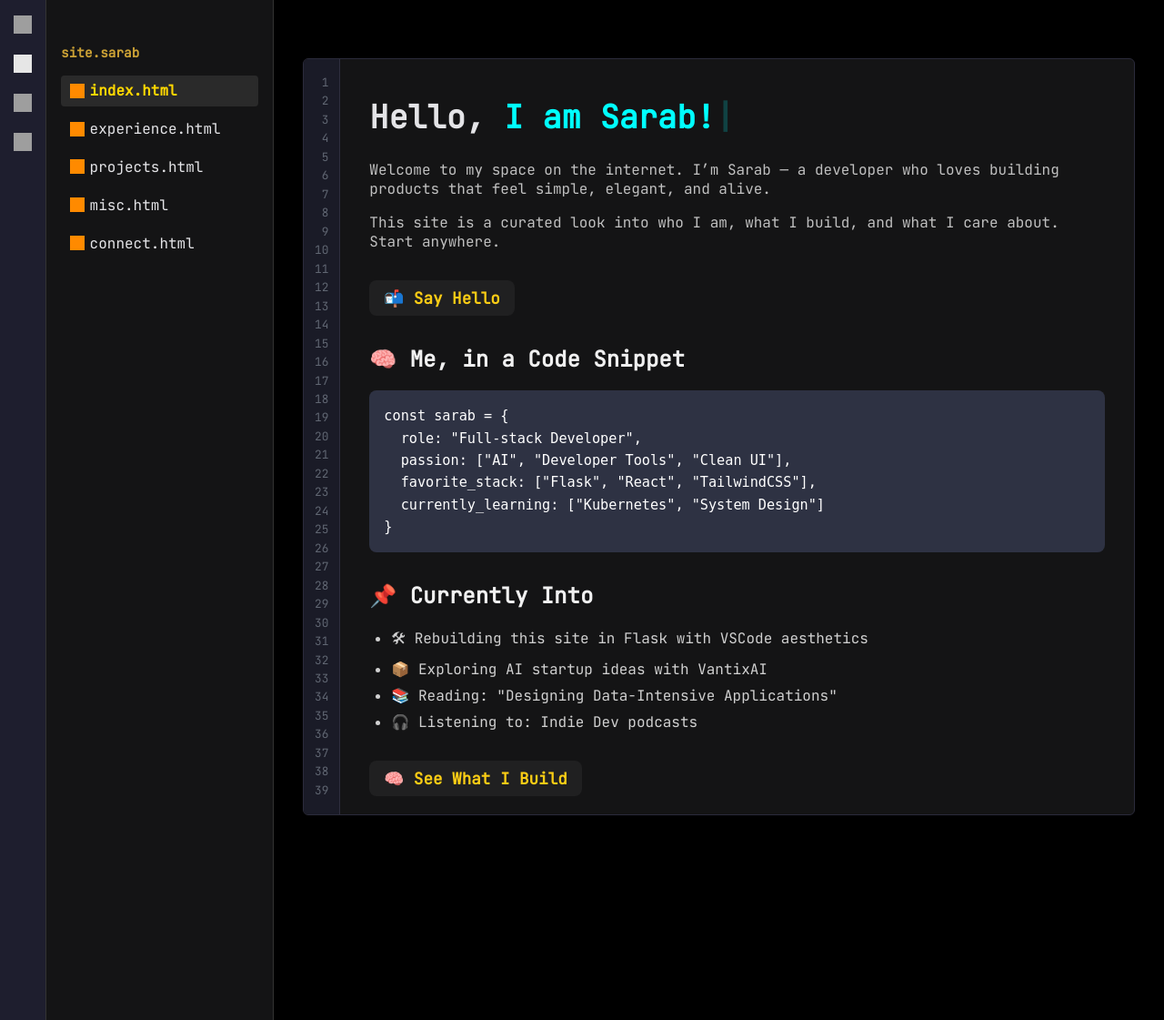
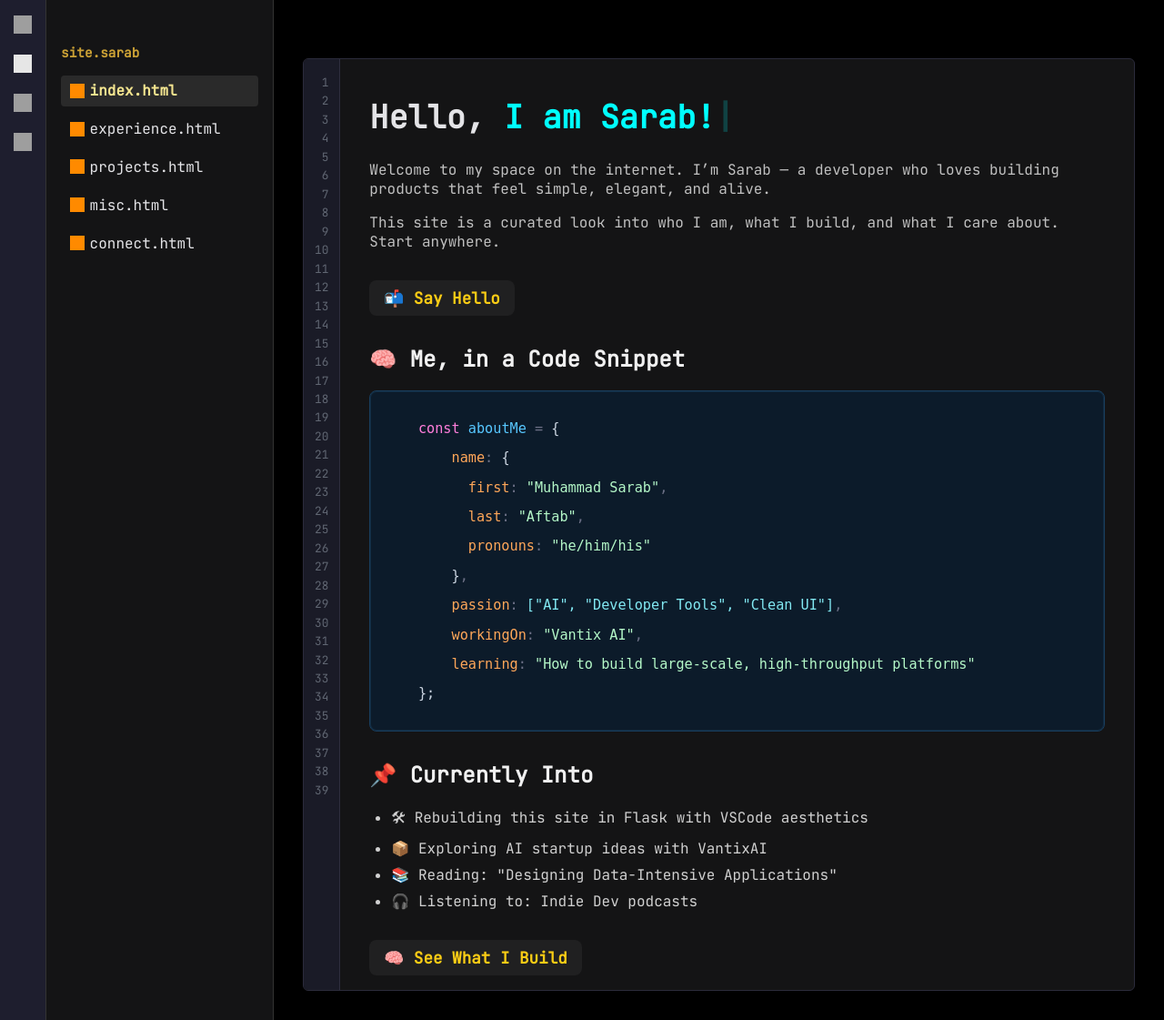
Before and after one commit to sarabaftab/site.sarab, a Flask app: page / in a window 1280 px wide. Shown: the whole page at 91% size. Run offline with Flask 3, Linux system fonts and the light colour scheme; grey boxes are pictures that could not be loaded.

Commit message:
code-snippet adjusted

```diff
--- a/static/css/style.css
+++ b/static/css/style.css
@@ -55,7 +55,7 @@
 
 .sidebar a.active {
   background-color: #2a2a2a;
-  color: #ffd700; /* Yellow text */
+  color: #f3e48f; /* Yellow text */
   font-weight: bold;
 }
 
@@ -151,14 +151,39 @@
   margin-bottom: 0.5rem;
 }
 
-pre {
-  background-color: #2e3243;
-  color: #ffffff;
+.code-snippet {
+  background-color: #0c1b2a; /* Deep navy */
+  color: #e6edf3;
   padding: 1rem;
   border-radius: 8px;
+  font-family: "JetBrains Mono", monospace;
+  font-size: 0.95rem;
   overflow-x: auto;
-  font-size: 0.95rem;
-  line-height: 1.6;
+  line-height: 1;
+  border: 1px solid #183c5b;
+  box-shadow: inset 0 0 0 1px #122c42;
+}
+
+.code-snippet .keyword {
+  color: #ff7edb; /* vibrant pink */
+}
+.code-snippet .variable {
+  color: #57c7ff; /* sky blue */
+}
+.code-snippet .property {
+  color: #ffa759; /* warm amber */
+}
+.code-snippet .string {
+  color: #b4f8c8; /* mint green */
+}
+.code-snippet .array {
+  color: #82e9f3; /* cool teal */
+}
+.code-snippet .symbol {
+  color: #6c7086;
+}
+.code-snippet .bracket {
+  color: #cbd5e1;
 }
 
 .hire-btn {
--- a/templates/index.html
+++ b/templates/index.html
@@ -19,12 +19,18 @@
 
 <section class="me-section">
   <h2>🧠 Me, in a Code Snippet</h2>
-  <pre><code>const sarab = {
-  role: "Full-stack Developer",
-  passion: ["AI", "Developer Tools", "Clean UI"],
-  favorite_stack: ["Flask", "React", "TailwindCSS"],
-  currently_learning: ["Kubernetes", "System Design"]
-}</code></pre>
+  <pre class="code-snippet"><code>
+    <span class="keyword">const</span> <span class="variable">aboutMe</span> <span class="symbol">=</span> <span class="bracket">{</span><br>
+      &nbsp;&nbsp;<span class="property">name</span><span class="symbol">:</span> <span class="bracket">{</span><br>
+      &nbsp;&nbsp;&nbsp;&nbsp;<span class="property">first</span><span class="symbol">:</span> <span class="string">"Muhammad Sarab"</span><span class="symbol">,</span><br>
+      &nbsp;&nbsp;&nbsp;&nbsp;<span class="property">last</span><span class="symbol">:</span> <span class="string">"Aftab"</span><span class="symbol">,</span><br>
+      &nbsp;&nbsp;&nbsp;&nbsp;<span class="property">pronouns</span><span class="symbol">:</span> <span class="string">"he/him/his"</span><br>
+      &nbsp;&nbsp;<span class="bracket">}</span><span class="symbol">,</span><br>
+      &nbsp;&nbsp;<span class="property">passion</span><span class="symbol">:</span> <span class="array">["AI", "Developer Tools", "Clean UI"]</span><span class="symbol">,</span><br>
+      &nbsp;&nbsp;<span class="property">workingOn</span><span class="symbol">:</span> <span class="string">"Vantix AI"</span><span class="symbol">,</span><br>
+      &nbsp;&nbsp;<span class="property">learning</span><span class="symbol">:</span> <span class="string">"How to build large-scale, high-throughput platforms"</span><br>
+    <span class="bracket">};</span>
+    </code></pre>
 </section>
 
 <section class="now-section">
```
